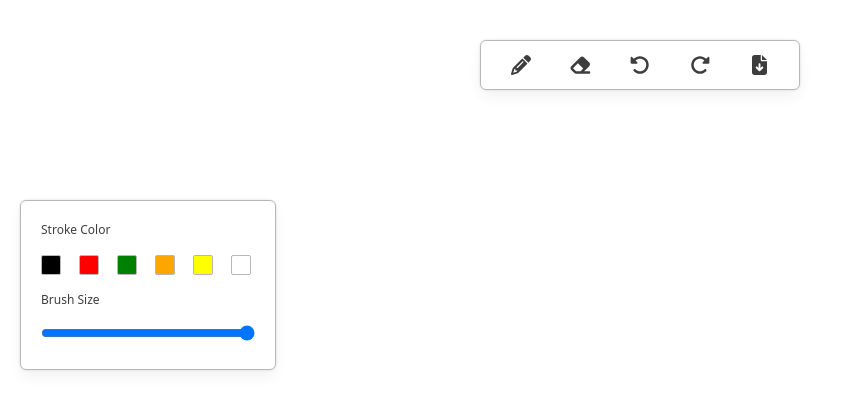
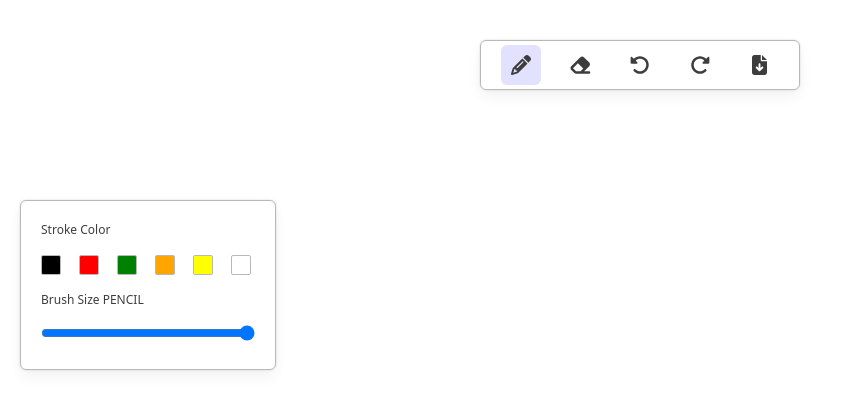
Before and after one commit to Bhushan555/online_drawing_tool, a Next.js app: page / in a window 1280 px wide. Shown: the top 410 px of the page, without its empty margins (0-845 px from the left). Built offline with nearby package versions, Linux system fonts and the light colour scheme.

Commit message:
setup redux toolkit

```diff
--- /dev/null
+++ b/src/components/Board/index.js
@@ -0,0 +1,22 @@
+import React, { useEffect, useRef } from 'react';
+
+
+const Board = () => {
+    const canvasRef=useRef(null);
+    console.log(canvasRef)
+
+    useEffect(()=>{
+        if(!canvasRef.current) return;
+        const canvas=canvasRef.current;
+        const context=canvas.getContext('2d');
+        canvas.width=window.innerWidth;
+        canvas.height=window.innerHeight;
+    },[])
+  return (
+
+        <canvas ref={canvasRef}></canvas>
+
+  )
+}
+
+export default Board
--- a/src/components/Menu/index.js
+++ b/src/components/Menu/index.js
@@ -2,14 +2,26 @@
 import { FontAwesomeIcon } from '@fortawesome/react-fontawesome'
 import { faPencil, faEraser, faRotateLeft, faRotateRight, faFileDownload } from '@fortawesome/free-solid-svg-icons';
 import styles from './index.module.css'
+import { useDispatch, useSelector } from 'react-redux';
+import { MENU_ITEMS } from '@/constant';
+import { menuItemClick } from '@/slice/menuSlice';
+import cx from 'classnames';
+
+
 const Menu = () => {
+    const dispatch=useDispatch();
+    const activeMenuItem = useSelector((state) => state.menu.activeMenuItem)
+    const handleMenuClick=(itemName)=>{
+        dispatch(menuItemClick(itemName))
+    }
+
     return (
 
         <div className={styles.menuContainer}>
-            <div className={styles.iconWrapper}>
+            <div className={cx(styles.iconWrapper,{[styles.active]:activeMenuItem===MENU_ITEMS.PENCIL})} onClick={()=>handleMenuClick(MENU_ITEMS.PENCIL)}>
                 <FontAwesomeIcon className={styles.icon} icon={faPencil} />
             </div>
-            <div className={styles.iconWrapper}>
+            <div className={cx(styles.iconWrapper,{[styles.active]:activeMenuItem===MENU_ITEMS.ERASER})} onClick={()=>handleMenuClick(MENU_ITEMS.ERASER)}>
                 <FontAwesomeIcon className={styles.icon} icon={faEraser} />
             </div>
             <div className={styles.iconWrapper}>
--- a/src/components/Toolbox/index.js
+++ b/src/components/Toolbox/index.js
@@ -1,31 +1,41 @@
 import React from 'react'
-import { COLORS } from '@/constant';
+import { COLORS, MENU_ITEMS } from '@/constant';
 import styles from './index.module.css';
+import { useSelector } from 'react-redux';
 
 const ToolBox = () => {
 
     const updateBrushSize = (e) => {
         console.log(e.target.value);
     }
+
+    const activeMenuItem = useSelector((state) => state.menu.activeMenuItem)
+    const showStrokeToolOption = activeMenuItem === MENU_ITEMS.PENCIL;
+    const showBrushToolOption = activeMenuItem === MENU_ITEMS.PENCIL || activeMenuItem === MENU_ITEMS.ERASER;
     return (
         <div className={styles.toolboxContainer}>
-        <div className={styles.toolItem}>
+            {
+                showStrokeToolOption && (<div className={styles.toolItem}>
                     <h4 className={styles.toolText}>Stroke Color</h4>
                     <div className={styles.itemContainer}>
-                <div className={styles.colorBox} style={{backgroundColor:COLORS.BLACK}}/>
-                <div className={styles.colorBox} style={{backgroundColor:COLORS.RED}}/>
-                <div className={styles.colorBox} style={{backgroundColor:COLORS.GREEN}}/>
-                <div className={styles.colorBox} style={{backgroundColor:COLORS.ORANGE}}/>
-                <div className={styles.colorBox} style={{backgroundColor:COLORS.YELLOW}}/>
-                <div className={styles.colorBox} style={{backgroundColor:COLORS.WHITE}}/>
+                        <div className={styles.colorBox} style={{ backgroundColor: COLORS.BLACK }} />
+                        <div className={styles.colorBox} style={{ backgroundColor: COLORS.RED }} />
+                        <div className={styles.colorBox} style={{ backgroundColor: COLORS.GREEN }} />
+                        <div className={styles.colorBox} style={{ backgroundColor: COLORS.ORANGE }} />
+                        <div className={styles.colorBox} style={{ backgroundColor: COLORS.YELLOW }} />
+                        <div className={styles.colorBox} style={{ backgroundColor: COLORS.WHITE }} />
                     </div>
+                </div>)
+            }
+            {
+                showBrushToolOption && (<div className={styles.toolItem}>
+                    <h4 className={styles.toolText}>Brush Size {activeMenuItem}</h4>
+                    <div className={styles.itemContainer}>
+                        <input type="range" min={1} max={10} step={1} onChange={updateBrushSize} />
                     </div>
-        <div className={styles.toolItem}>
-            <h4 className={styles.toolText}>Brush Size</h4>
-            <div className={styles.itemContainer}>
-                <input type="range" min={1} max={10} step={1} onChange={updateBrushSize}/>
-            </div>
-        </div>
+                </div>)
+            }
+
         </div>
     )
 }
--- a/src/constant.js
+++ b/src/constant.js
@@ -7,3 +7,11 @@
     YELLOW: 'yellow',
     WHITE: 'white'
 }
+
+export const MENU_ITEMS = {
+    PENCIL: 'PENCIL',
+    ERASER: 'ERASER',
+    UNDO: 'UNDO',
+    REDO: 'REDO',
+    DOWNLOAD: 'DOWNLOAD'
+}
--- a/src/pages/_app.js
+++ b/src/pages/_app.js
@@ -1,5 +1,9 @@
+import { Provider } from 'react-redux';
+import { store } from "@/store";
 import "@/styles/globals.css";
 
 export default function App({ Component, pageProps }) {
-  return <Component {...pageProps} />;
+  return <Provider store={store}>
+    <Component {...pageProps} />
+  </Provider>
 }
--- a/src/pages/index.js
+++ b/src/pages/index.js
@@ -2,6 +2,7 @@
 import { Inter } from "next/font/google";
 import Menu from "@/components/Menu";
 import ToolBox from "@/components/Toolbox";
+import Board from "@/components/Board";
 
 const inter = Inter({ subsets: ["latin"] });
 
@@ -10,6 +11,7 @@
     <>
     <Menu/>
     <ToolBox/>
+    <Board/>
     </>
   );
 }
--- /dev/null
+++ b/src/slice/menuSlice.js
@@ -0,0 +1,25 @@
+import { MENU_ITEMS } from '@/constant'
+import { createSlice } from '@reduxjs/toolkit'
+
+const initialState={
+    activeMenuItem:MENU_ITEMS.PENCIL,
+    actionMenuItem:null
+}
+
+export const menuSlice=createSlice({
+    name:"menu",
+    initialState,
+    reducers:{
+        menuItemClick:(state,action)=>{
+            state.activeMenuItem=action.payload
+        },
+        actionItemClick:(state,action)=>{
+            state.actionMenuItem=action.payload
+
+        }
+    }
+})
+
+export const {menuItemClick,actionItemClick} = menuSlice.actions
+
+export default menuSlice.reducer;
--- /dev/null
+++ b/src/store.js
@@ -0,0 +1,8 @@
+import { configureStore } from '@reduxjs/toolkit';
+import menuReducer from '@/slice/menuSlice'
+
+export const store = configureStore({
+  reducer: {
+    menu:menuReducer,
+  },
+})
```
Also changed, not shown: src/components/Board/index.module.css (added), src/slice/toolboxSlice.js (added). Lines whose indentation alone changed are shown as unchanged.
